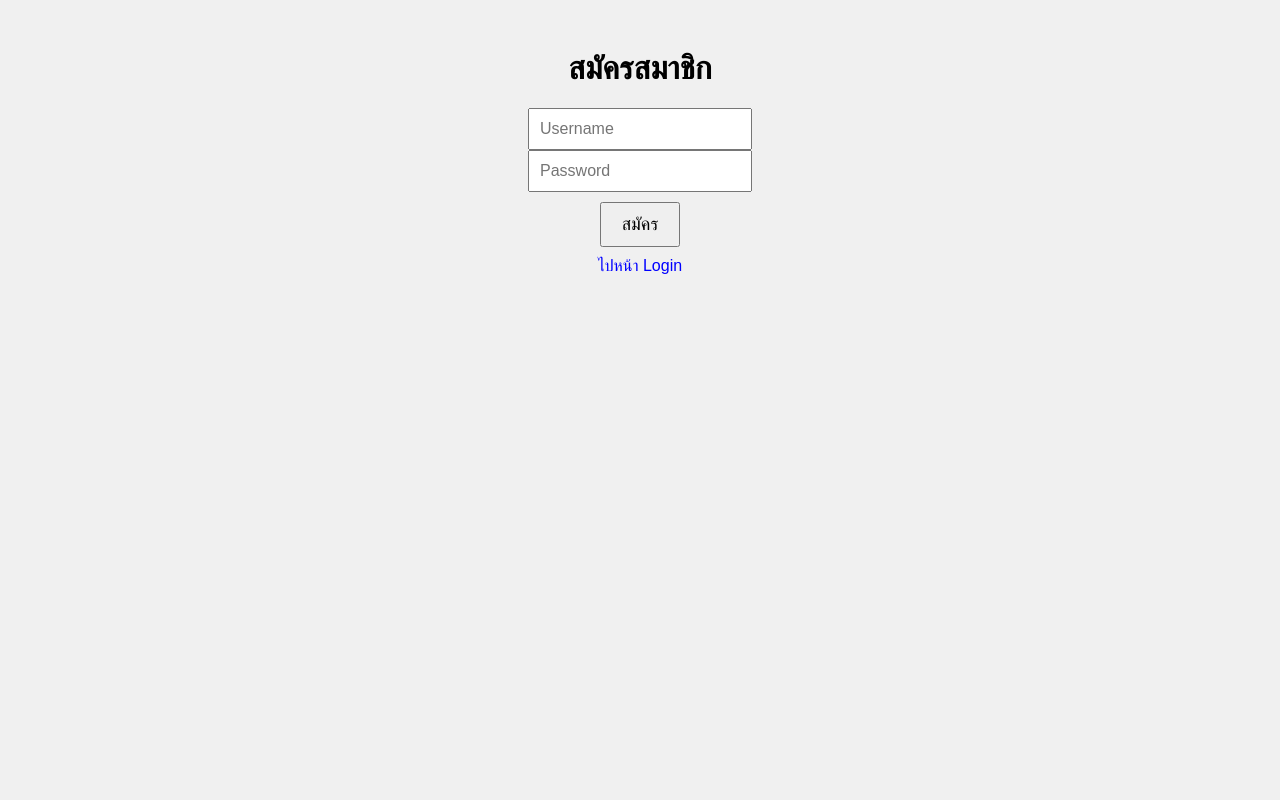
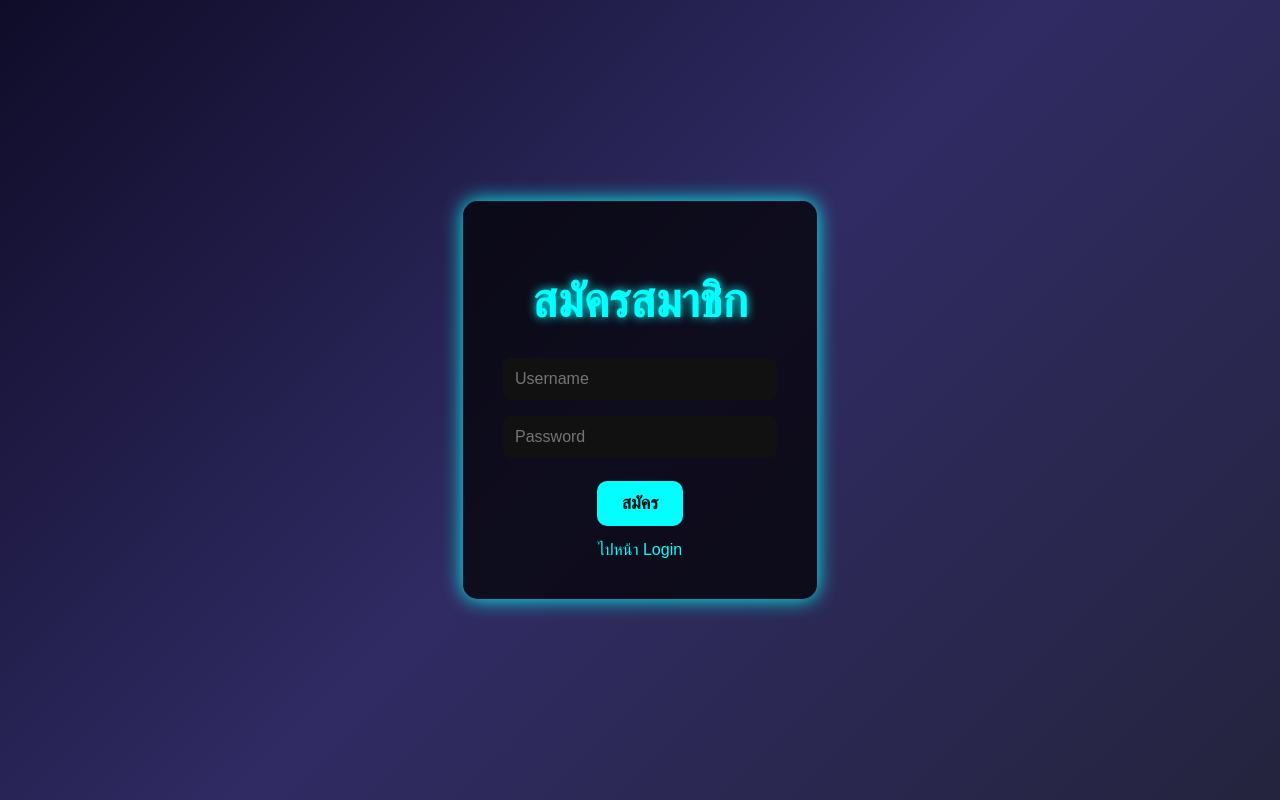
Before and after one commit to nopparoot15/stupidweb, a website: page public/register.html in a window 1280 px wide. Drawn offline with Linux system fonts and the light colour scheme.

Commit message:
Update style.css

```diff
--- a/public/style.css
+++ b/public/style.css
@@ -1,4 +1,70 @@
-body { background-color: #f0f0f0; text-align: center; font-family: Arial; margin-top: 50px; }
-input { padding: 10px; font-size: 16px; width: 200px; }
-button { padding: 10px 20px; font-size: 18px; cursor: pointer; margin-top: 10px; }
-a { display: block; margin-top: 10px; color: blue; text-decoration: none; }
+body {
+  background: linear-gradient(135deg, #0f0c29, #302b63, #24243e);
+  font-family: 'Orbitron', sans-serif;
+  color: #0ff;
+  text-align: center;
+  height: 100vh;
+  margin: 0;
+  display: flex;
+  justify-content: center;
+  align-items: center;
+}
+
+.container {
+  background: rgba(0,0,0,0.7);
+  padding: 40px;
+  border-radius: 15px;
+  box-shadow: 0 0 20px #0ff;
+}
+
+h1 {
+  font-size: 3em;
+  margin-bottom: 20px;
+  text-shadow: 0 0 10px #0ff;
+}
+
+input {
+  padding: 12px;
+  margin: 8px 0;
+  font-size: 16px;
+  border: none;
+  border-radius: 8px;
+  width: 250px;
+  background: #111;
+  color: #0ff;
+}
+
+input:focus {
+  outline: none;
+  box-shadow: 0 0 10px #0ff;
+}
+
+button {
+  padding: 12px 25px;
+  margin-top: 15px;
+  font-size: 18px;
+  border: none;
+  border-radius: 10px;
+  background: #0ff;
+  color: #111;
+  cursor: pointer;
+  transition: 0.3s;
+  font-weight: bold;
+}
+
+button:hover {
+  background: #00f;
+  color: #0ff;
+  box-shadow: 0 0 20px #0ff, 0 0 40px #0ff inset;
+}
+
+a {
+  display: block;
+  margin-top: 15px;
+  color: #0ff;
+  text-decoration: none;
+}
+
+a:hover {
+  text-shadow: 0 0 10px #0ff;
+}
```
